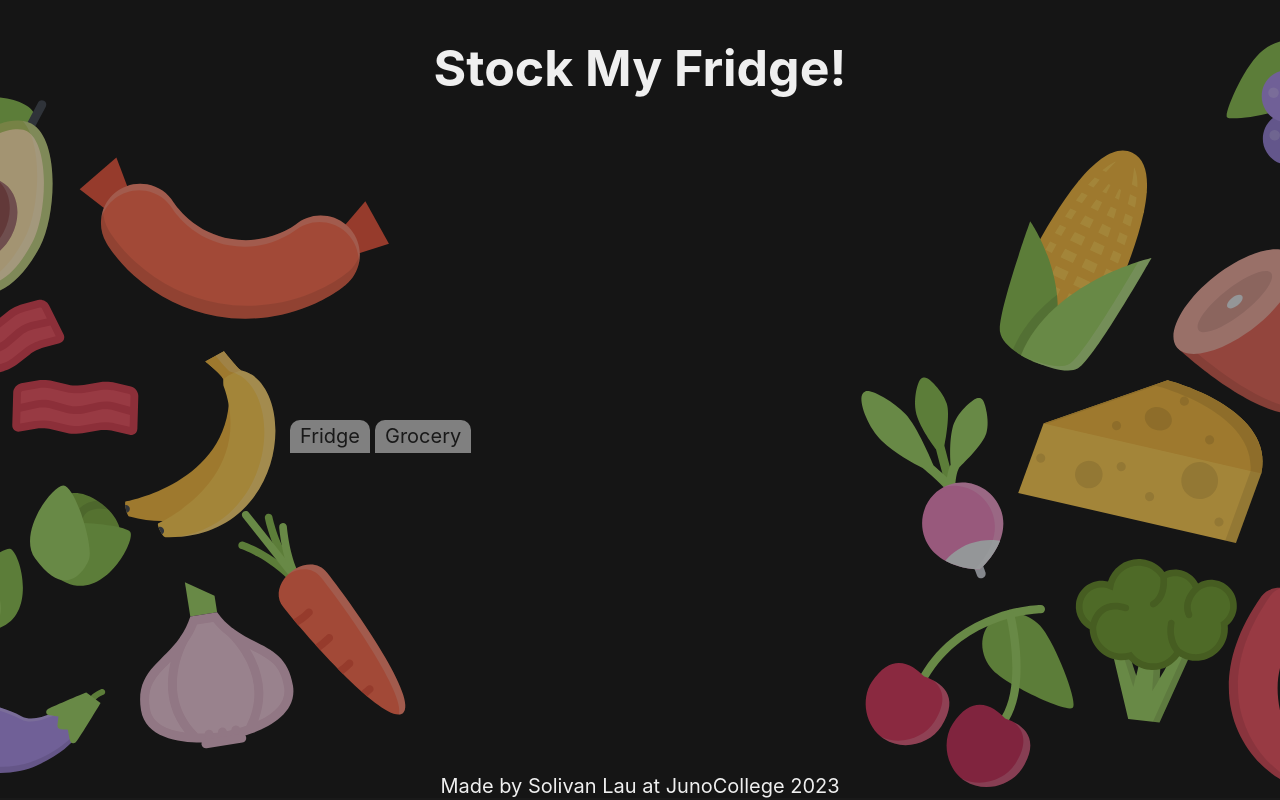
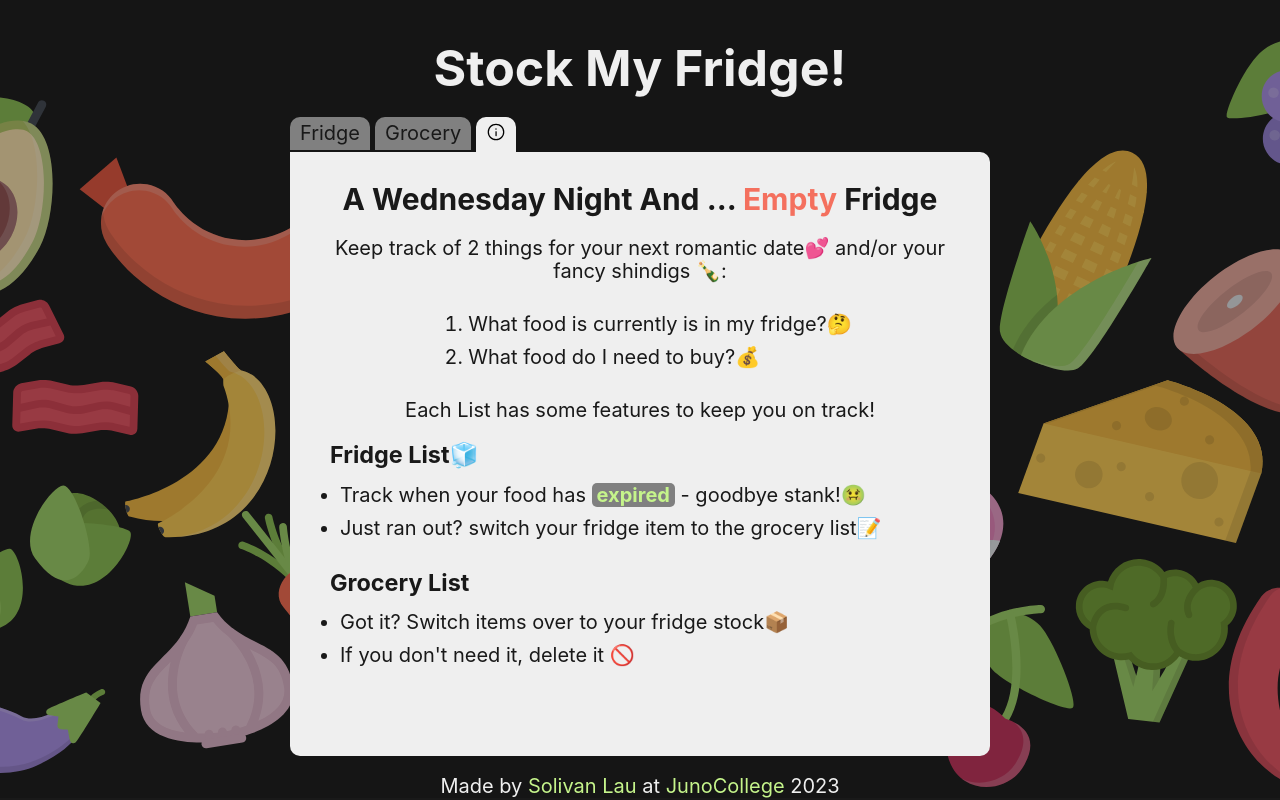
Before and after one commit to SolivanLau/solivanLauProjectThree, a React (Create React App) app: page /about in a window 1280 px wide. Built offline with nearby package versions, Linux system fonts and the light colour scheme; no server answers.

Commit message:
final commit for presentation

```diff
--- a/src/App.js
+++ b/src/App.js
@@ -16,7 +16,8 @@ function App() {
 
       <footer>
         <div className="wrapper">
-          <p>Made by Solivan Lau at JunoCollege 2023</p>
+          <p>
+            Made by <a href="https://www.solivanlau.com" target="_blank" rel="noopener noreferrer" className="connectLink">Solivan Lau</a> at <a href="https://www.junocollege.com/" target="_blank" rel="noopener noreferrer" className="connectLink">JunoCollege</a> 2023</p>
         </div>
       </footer>
     </div>
--- /dev/null
+++ b/src/Components/About.js
@@ -0,0 +1,54 @@
+const About = () => {
+
+    const daysOfWeek = ['Sunday', 'Monday', 'Tuesday', 'Wednesday', 'Thursday', 'Friday', 'Saturday',]
+    const weekday = new Date().getDay()
+
+    const todayWeekday = daysOfWeek[weekday]
+    return (
+        <section className="aboutDisplay">
+            <article className="aboutApp">
+                <h2>A {`${todayWeekday}`} Night And ... <span className="emphasis">Empty</span>  Fridge</h2>
+
+                <div className="instructions">
+
+                    <p>Keep track of 2 things for your next romantic date💕 and/or your  fancy shindigs 🍾:</p>
+
+                    <ol>
+                        <li>
+                            What food is currently is in my fridge?🤔
+                        </li>
+                        <li>
+                            What food do I need to buy?💰
+                        </li>
+                    </ol>
+
+                    <p>Each List has some features to keep you on track!</p>
+                </div>
+
+                <div className="listFeaturesContainer">
+                    <div className="listFeatures fridgeFeatures">
+                        <h3>Fridge List🧊</h3>
+                        <ul>
+                            <li>Track when your food has <span className="expiredText">expired</span>  - goodbye stank!🤢</li>
+                            <li>Just ran out? switch your fridge item to the grocery list📝</li>
+                        </ul>
+
+                    </div>
+
+                    <div className=" listFeatures groceryFeatures">
+                        <h3>Grocery List</h3>
+                        <ul>
+                            <li>Got it? Switch items over to your fridge stock📦</li>
+                            <li>If you don't need it, delete it 🚫</li>
+                        </ul>
+
+                    </div>
+                </div>
+
+
+            </article>
+        </section>
+    )
+}
+
+export default About;
--- a/src/Components/ListsInfo.js
+++ b/src/Components/ListsInfo.js
@@ -8,7 +8,7 @@ import { useState, useEffect } from "react";
 // COMPONENTS
 import Fridge from './Fridge';
 import Grocery from './Grocery';
-
+import About from './About';
 const ListsInfo = () => {
     // SEARCH INPUT STATES
     // input value
@@ -137,6 +137,21 @@ const ListsInfo = () => {
                                     className={tabActive === 'grocery' ? 'tabItem active' : 'tabItem'}>Grocery
                                 </Link>
                             </li>
+                            <li>
+                                <Link
+                                    to='/about'
+                                    className={tabActive === 'about' ? 'tabItem active' : 'tabItem'}
+                                    onClick={handleTabActive}>
+
+                                    <span className='sr-only'>
+                                        About
+                                    </span>
+                                    <svg xmlns="http://www.w3.org/2000/svg" height="20" viewBox="0 96 960 960" width="20">
+                                        <path d="M483.175 776q12.825 0 21.325-8.625T513 746V566q0-12.75-8.675-21.375-8.676-8.625-21.5-8.625-12.825 0-21.325 8.625T453 566v180q0 12.75 8.675 21.375 8.676 8.625 21.5 8.625Zm-3.193-314q14.018 0 23.518-9.2T513 430q0-14.45-9.482-24.225-9.483-9.775-23.5-9.775-14.018 0-23.518 9.775T447 430q0 13.6 9.482 22.8 9.483 9.2 23.5 9.2Zm.284 514q-82.734 0-155.5-31.5t-127.266-86q-54.5-54.5-86-127.341Q80 658.319 80 575.5q0-82.819 31.5-155.659Q143 347 197.5 293t127.341-85.5Q397.681 176 480.5 176q82.819 0 155.659 31.5Q709 239 763 293t85.5 127Q880 493 880 575.734q0 82.734-31.5 155.5T763 858.316q-54 54.316-127 86Q563 976 480.266 976Zm.234-60Q622 916 721 816.5t99-241Q820 434 721.188 335 622.375 236 480 236q-141 0-240.5 98.812Q140 433.625 140 576q0 141 99.5 240.5t241 99.5Zm-.5-340Z" />
+                                    </svg>
+
+                                </Link>
+                            </li>
                         </ul>
                     </nav>
 
@@ -171,6 +186,13 @@ const ListsInfo = () => {
                                     handleSuggest={handleSuggest}
                                     setSearchError={setSearchError}
                                 />} />
+
+
+                        <Route
+                            path='/about'
+                            element={<About />}
+
+                        />
                         {/* END OF ROUTING LOGIC */}
                     </Routes>
 
--- a/src/css/App.css
+++ b/src/css/App.css
@@ -283,10 +283,22 @@ a {
   color: #efefef;
 }
 
+.connectLink {
+  color: #C5F48B;
+  transition: 0.3s ease;
+}
+.connectLink:hover {
+  color: #a2c971;
+}
+
 ul {
   list-style-type: none;
   margin: 0;
   padding: 0;
+}
+
+ol li {
+  margin: 10px 0;
 }
 
 img {
@@ -353,6 +365,19 @@ button svg {
 .attention {
   font-weight: bold;
   color: #C5F48B;
+}
+
+.emphasis {
+  font-weight: bold;
+  color: #F4705E;
+}
+
+.expiredText {
+  font-weight: bold;
+  color: #C5F48B;
+  background-color: grey;
+  border-radius: 5px;
+  padding: 0 5px;
 }
 
 .appContainer {
@@ -487,7 +512,8 @@ nav {
   background-color: darkgrey;
 }
 
-.listDisplay {
+.listDisplay,
+.aboutDisplay {
   max-width: 700px;
   width: 100%;
   height: 100%;
@@ -536,6 +562,50 @@ nav {
   left: 0px;
   background-image: repeating-linear-gradient(transparent 0px, transparent 24px, rgb(0, 128, 128) 25px);
   z-index: 0;
+}
+
+.aboutApp {
+  background-color: #efefef;
+  width: 100%;
+  height: 100%;
+  border-radius: 0 10px 10px 10px;
+  padding: 30px 40px;
+  color: #191919;
+  display: flex;
+  flex-direction: column;
+  align-items: center;
+  gap: 20px;
+  overflow-y: scroll;
+}
+.aboutApp h2 {
+  width: 100%;
+  text-align: center;
+}
+
+.instructions {
+  display: flex;
+  flex-direction: column;
+  align-items: center;
+}
+.instructions p {
+  text-align: center;
+}
+
+.listFeaturesContainer {
+  width: 100%;
+  display: flex;
+  flex-direction: column;
+  gap: 20px;
+}
+
+.listFeatures h3 {
+  margin: 0 0 15px;
+}
+.listFeatures ul {
+  list-style-type: disc;
+}
+.listFeatures li {
+  margin: 10px;
 }
 
 .foodItem {
--- a/src/sass/scssPartials/_global.scss
+++ b/src/sass/scssPartials/_global.scss
@@ -35,10 +35,26 @@ a {
     color: $white;
 }
 
+.connectLink {
+    color: $green;
+
+    transition: 0.3s ease;
+
+    &:hover {
+        color: $hoverGreen;
+    }
+}
+
 ul {
     list-style-type: none;
     margin: 0;
     padding: 0;
+}
+
+ol {
+    li {
+        margin: 10px 0;
+    }
 }
 
 img {
@@ -120,6 +136,19 @@ button {
     color: $green;
 }
 
+.emphasis {
+    font-weight: bold;
+    color: $red;
+}
+
+.expiredText {
+    font-weight: bold;
+    color: $green;
+    background-color: grey;
+    border-radius: 5px;
+    padding: 0 5px;
+}
+
 // general section styles
 .appContainer {
     height: 99.8vh;
--- a/src/sass/scssPartials/_listDisplay.scss
+++ b/src/sass/scssPartials/_listDisplay.scss
@@ -1,7 +1,8 @@
 @use './variables' as *;
 
 //
-.listDisplay {
+.listDisplay,
+.aboutDisplay {
     max-width: 700px;
     width: 100%;
     height: 100%;
@@ -64,3 +65,62 @@
         }
     }
 }
+
+
+// ABOUT SECTION
+
+// ABOUT ARTICLE
+.aboutApp {
+    // container styling
+    background-color: $white;
+    width: 100%;
+    height: 100%;
+    border-radius: 0 10px 10px 10px;
+
+    padding: 30px 40px;
+
+    color: $black;
+
+    display: flex;
+    flex-direction: column;
+    align-items: center;
+    gap: 20px;
+
+    h2 {
+        width: 100%;
+        text-align: center;
+    }
+
+    overflow-y: scroll;
+}
+
+.instructions {
+    display: flex;
+    flex-direction: column;
+    align-items: center;
+
+    p {
+        text-align: center;
+    }
+}
+
+.listFeaturesContainer {
+    width: 100%;
+    display: flex;
+    flex-direction: column;
+    gap: 20px;
+}
+
+.listFeatures {
+    h3 {
+        margin: 0 0 15px;
+    }
+
+    ul {
+        list-style-type: disc;
+    }
+
+    li {
+        margin: 10px;
+    }
+}
```
Also changed, not shown: src/assets/infoAboutSymbol.svg.
